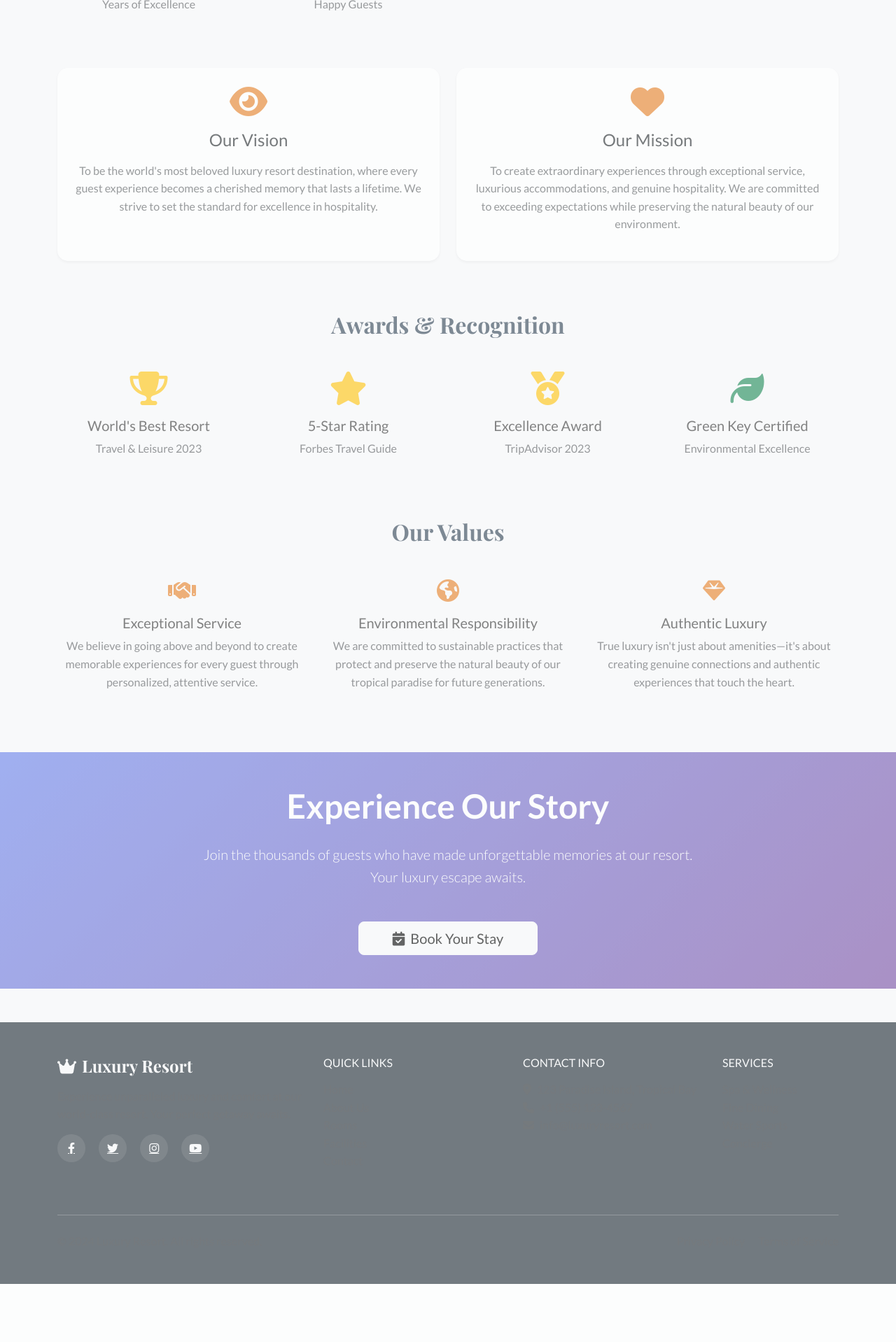
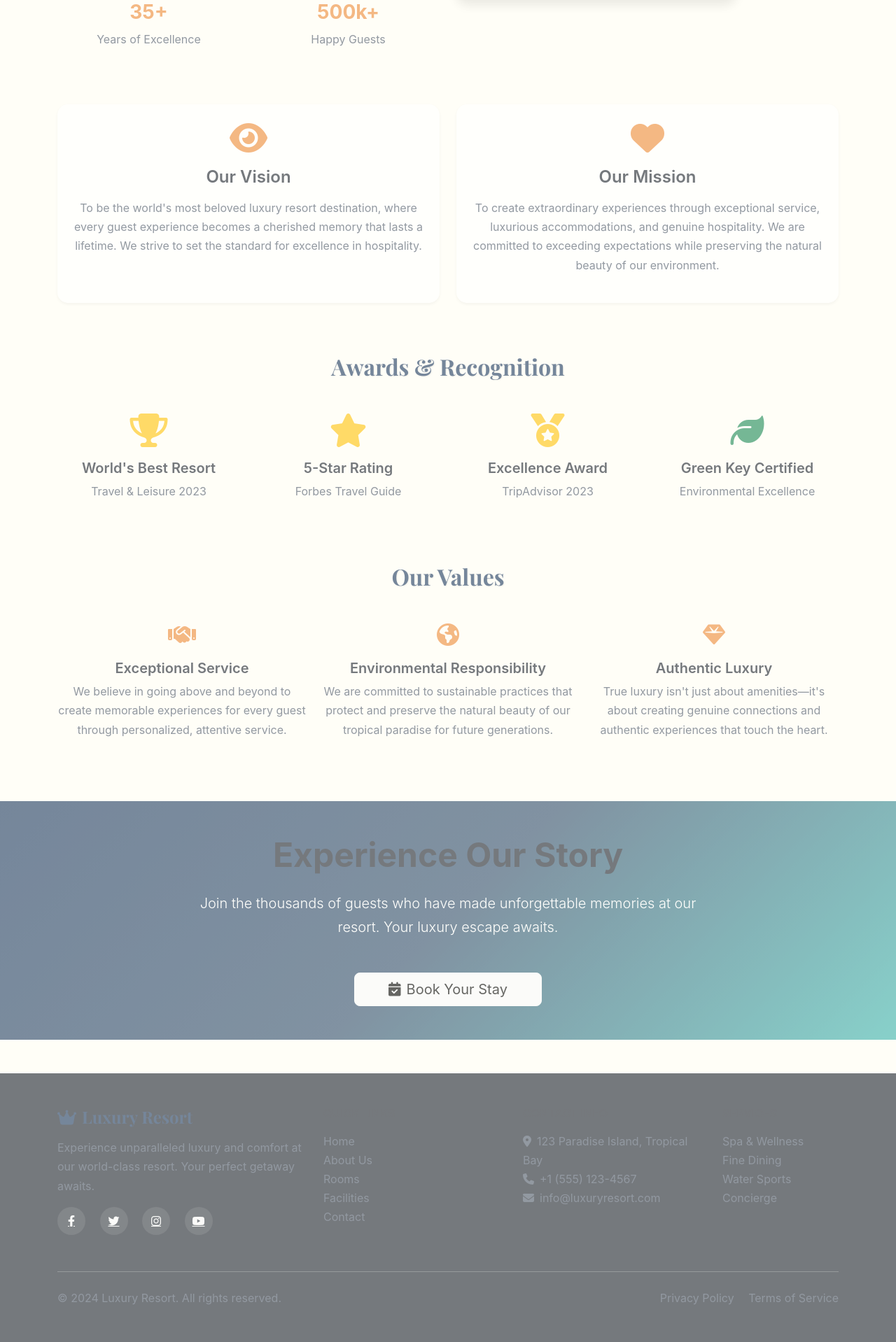
Before and after one commit to DualSparkStudio/resortbooking, a Flask app: page /about in a window 1280 px wide. Shown: the part 860-2778 px from the top of the page at 70% size. Before the commit the page ends 2695 px from the top, so only its background shows below. Run offline with Flask 3, Linux system fonts and the light colour scheme.

Commit message:
Revamp the website's appearance with a modern, professional color palette
Updates the color scheme in `static/css/style.css` using CSS variables and configures the project to use PostgreSQL with the addition of the "postgresql-16" module to `.replit`.

Replit-Commit-Author: Agent
Replit-Commit-Session-Id: 6b4d9b0d-deb7-4cc7-b3f9-a066142fda78
Replit-Commit-Screenshot-Url: https://storage.googleapis.com/screenshot-production-us-central1/eaedf97b-13ba-4931-b9fc-64888294bac0/d3aecd9e-26bc-42df-a9fd-e0c7ff930478.jpg

```diff
--- a/static/css/style.css
+++ b/static/css/style.css
@@ -1,36 +1,46 @@
 /* Luxury Resort Custom Styles */
 
-/* Root Variables */
+/* Root Variables - Fresh Professional Resort Theme */
 :root {
-    --luxury-primary: #2c3e50;
-    --luxury-secondary: #34495e;
-    --luxury-accent: #e67e22;
-    --luxury-gold: #f39c12;
-    --luxury-dark: #1a252f;
-    --luxury-light: #ecf0f1;
-    --luxury-gradient: linear-gradient(135deg, #667eea 0%, #764ba2 100%);
-    --luxury-shadow: 0 15px 35px rgba(0, 0, 0, 0.1);
-    --luxury-shadow-hover: 0 25px 50px rgba(0, 0, 0, 0.15);
+    --luxury-primary: #1a365d;
+    --luxury-secondary: #2d4a69;
+    --luxury-accent: #ed8936;
+    --luxury-gold: #d69e2e;
+    --luxury-teal: #38b2ac;
+    --luxury-dark: #1a202c;
+    --luxury-light: #f7fafc;
+    --luxury-cream: #fffef7;
+    --luxury-gradient: linear-gradient(135deg, #1a365d 0%, #2d4a69 50%, #38b2ac 100%);
+    --luxury-ocean-gradient: linear-gradient(135deg, #0987a0 0%, #38b2ac 100%);
+    --luxury-sunset-gradient: linear-gradient(135deg, #ed8936 0%, #d69e2e 100%);
+    --luxury-shadow: 0 20px 40px rgba(26, 54, 93, 0.15);
+    --luxury-shadow-hover: 0 30px 60px rgba(26, 54, 93, 0.25);
+    --text-high-contrast: #1a202c;
+    --text-medium-contrast: #2d3748;
+    --text-subtle: #4a5568;
 }
 
 /* Typography */
 body {
-    font-family: 'Lato', sans-serif;
-    line-height: 1.6;
-    color: #333;
-    background-color: #f8f9fa;
+    font-family: 'Inter', 'Lato', sans-serif;
+    line-height: 1.7;
+    color: var(--text-high-contrast);
+    background-color: var(--luxury-cream);
+    font-weight: 400;
 }
 
 .luxury-title {
     font-family: 'Playfair Display', serif;
     color: var(--luxury-primary);
     font-weight: 700;
+    text-shadow: 1px 1px 2px rgba(0,0,0,0.1);
 }
 
 .luxury-brand {
     font-family: 'Playfair Display', serif;
     font-weight: 700;
     font-size: 1.5rem;
+    color: var(--luxury-primary);
 }
 
 .luxury-accent {
@@ -41,11 +51,40 @@ body {
     color: var(--luxury-accent);
     text-decoration: none;
     transition: all 0.3s ease;
+    font-weight: 500;
 }
 
 .luxury-link:hover {
     color: var(--luxury-gold);
     text-decoration: underline;
+}
+
+h1, h2, h3, h4, h5, h6 {
+    color: var(--text-high-contrast);
+    font-weight: 600;
+}
+
+.text-muted {
+    color: var(--text-subtle) !important;
+}
+
+.bg-primary {
+    background: var(--luxury-gradient) !important;
+}
+
+.btn-primary {
+    background: var(--luxury-accent);
+    border-color: var(--luxury-accent);
+    color: white;
+    font-weight: 600;
+    transition: all 0.3s ease;
+}
+
+.btn-primary:hover {
+    background: var(--luxury-gold);
+    border-color: var(--luxury-gold);
+    transform: translateY(-2px);
+    box-shadow: var(--luxury-shadow);
 }
 
 /* Navigation */
```
Also changed, not shown: 1 other file.
